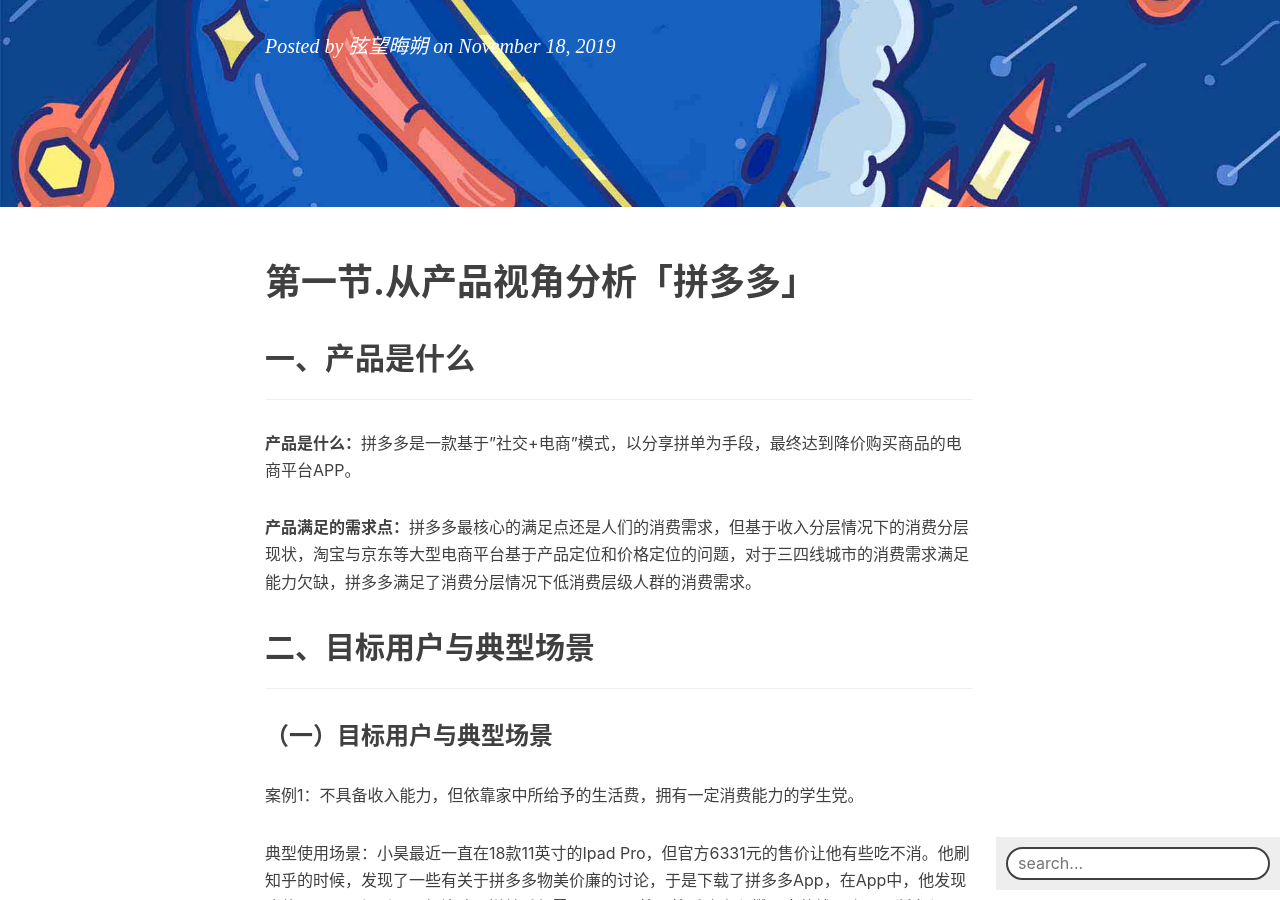
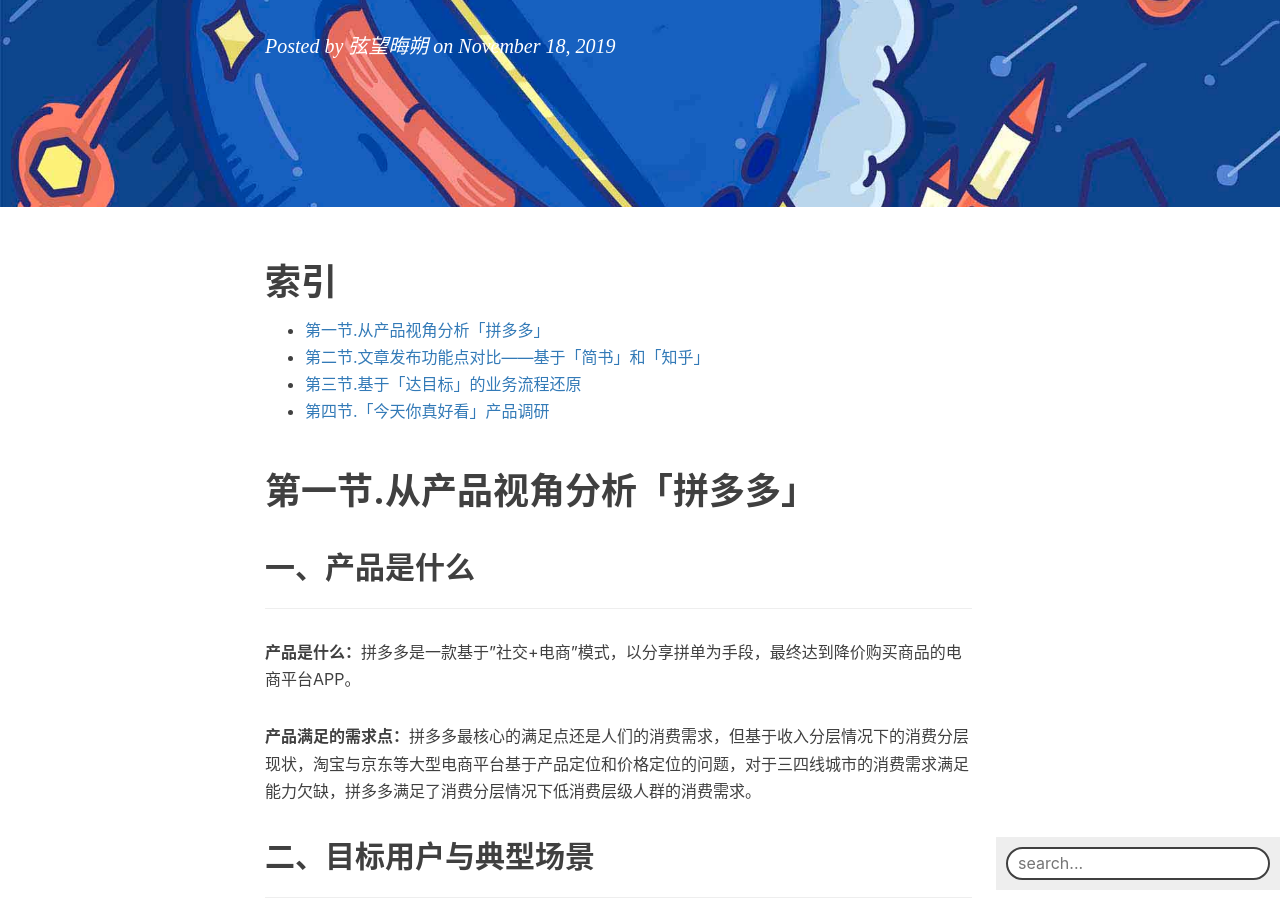
Before and after one commit to 835066087/835066087.github.io, a Jekyll site: the page built from _posts/2019-11-18-damubiao.md, in a window 1280 px wide and 900 px high, scrolled down 316 px. Built offline with Jekyll 4.4.1, drawn with Linux system fonts in a browser that asks for light colours; nearby versions of some CDN libraries; comment, search, counter and statistics services are not loaded.

Commit message:
Update 2019-11-18-damubiao.md

```diff
--- a/_posts/2019-11-18-damubiao.md
+++ b/_posts/2019-11-18-damubiao.md
@@ -11,6 +11,17 @@
 ---
 
 
+
+# 索引
+
+<!-- TOC -->
+
+- [第一节.从产品视角分析「拼多多」](第一节.从产品视角分析「拼多多」)
+- [第二节.文章发布功能点对比——基于「简书」和「知乎」](第二节.文章发布功能点对比——基于「简书」和「知乎」)
+- [第三节.基于「达目标」的业务流程还原](第三节.基于「达目标」的业务流程还原)
+- [第四节.「今天你真好看」产品调研](第四节.「今天你真好看」产品调研)
+
+<!-- /TOC -->
 
 # 第一节.从产品视角分析「拼多多」
 
```
